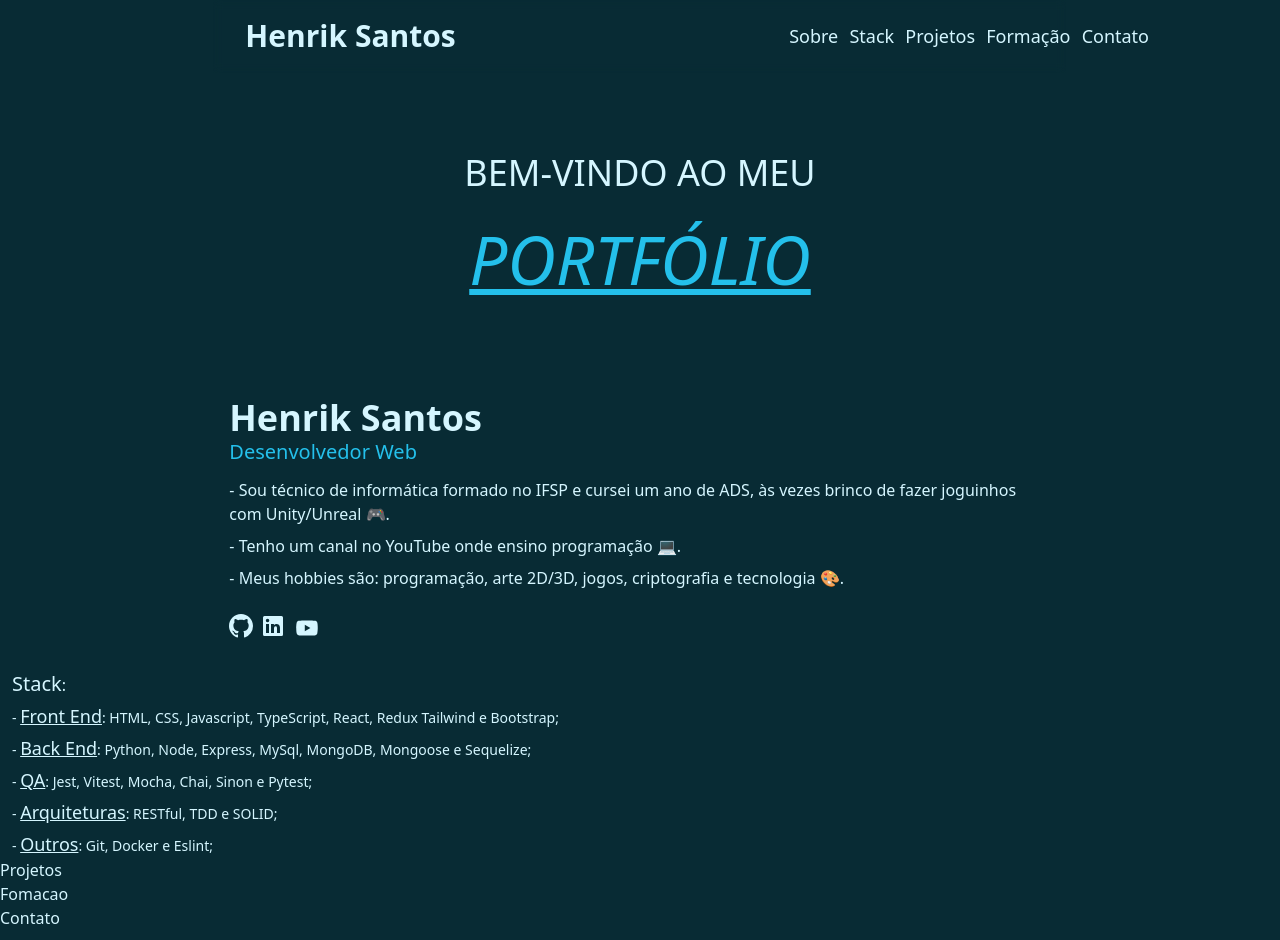
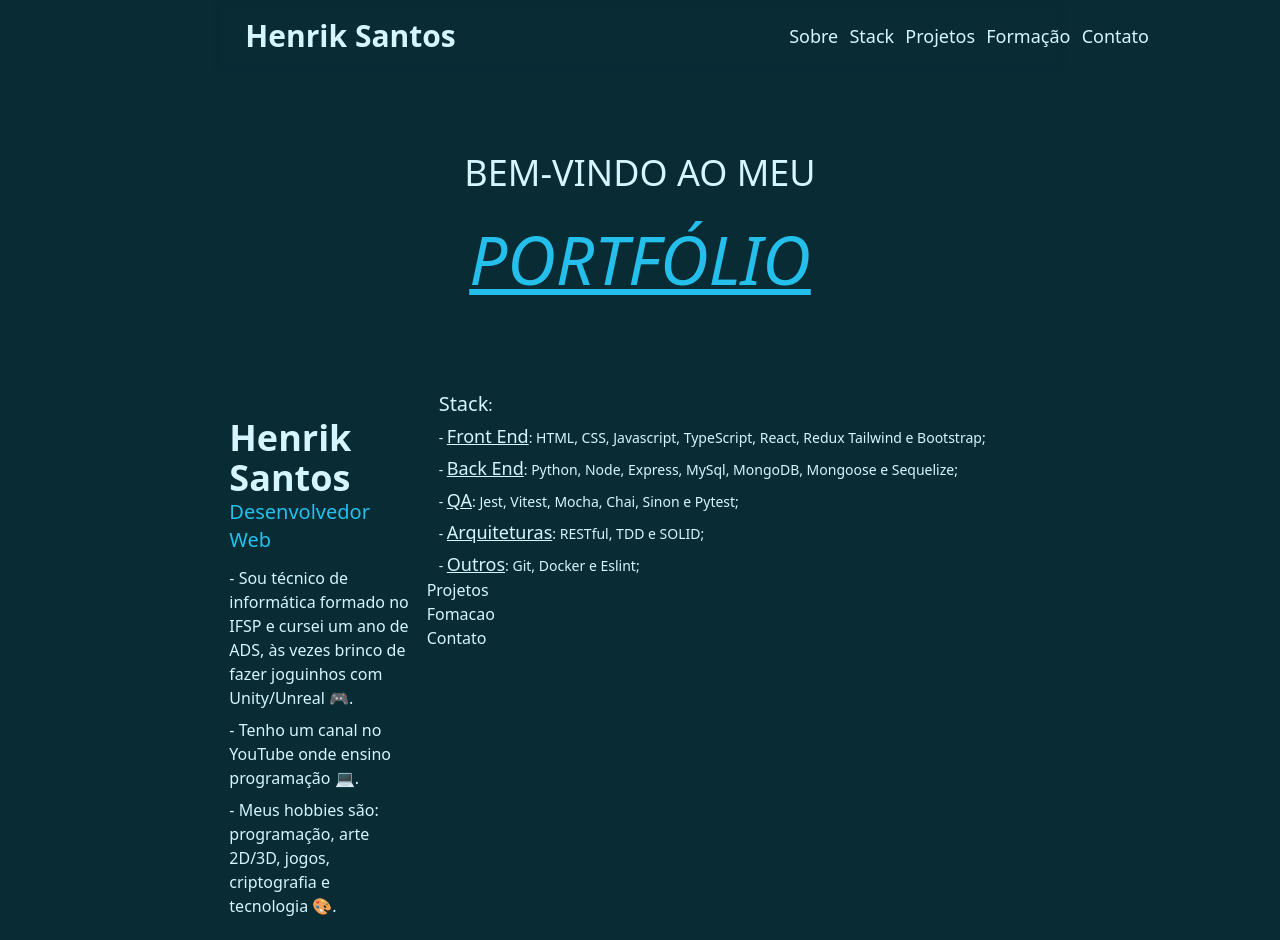
Before and after one commit to HenrikSantos/new-portfolio, a React (Vite) app: page / in a window 1280 px wide. Shown: the top 940 px of the page. Built offline with nearby package versions, Linux system fonts and the light colour scheme.

Commit message:
feat: about in aside

```diff
--- a/src/components/Main.tsx
+++ b/src/components/Main.tsx
@@ -8,11 +8,15 @@ export default function Main() {
 	return (
 		<main>
 			<Inicio />
-			<Sobre />
-			<Stack />
-			<Projetos />
-			<Fomacao />
-			<Contato />
+			<div className='md:flex md:justify-between lg:w-8/12 mx-auto'>
+				<Sobre />
+				<div className='w-full'>
+					<Stack />
+					<Projetos />
+					<Fomacao />
+					<Contato />
+				</div>
+			</div>
 		</main>
 	);
 }
--- a/src/components/Sobre.tsx
+++ b/src/components/Sobre.tsx
@@ -1,10 +1,10 @@
 export default function Sobre() {
 	return (
-		<section
+		<aside
 			id='sobre'
 			className='
-				primary mx-auto flex justify-center flex-col my-5
-				lg:w-8/12'
+				primary mx-auto md:mx-0 flex justify-center flex-col my-5
+				lg:w-4/12'
 		>
 			<div className='mx-4 flex flex-col'>
 				<h1 className='font-bold text-4xl'>Henrik Santos</h1>
@@ -40,6 +40,6 @@ export default function Sobre() {
 					</a>
 				</div>
 			</div>
-		</section>
+		</aside>
 	);
 }
--- a/src/components/Stack.tsx
+++ b/src/components/Stack.tsx
@@ -1,6 +1,6 @@
 export default function Stack() {
 	return (
-		<section id='stack' className='mx-3 flex justify-center flex-col lg:w-8/12'>
+		<section id='stack' className='mx-3 flex justify-center flex-col'>
 			<h1 className='mb-1'><span className='text-xl'>Stack</span>:</h1>
 			<ul className='flex flex-col space-y-1 font-light text-sm'>
 				<li>
```
